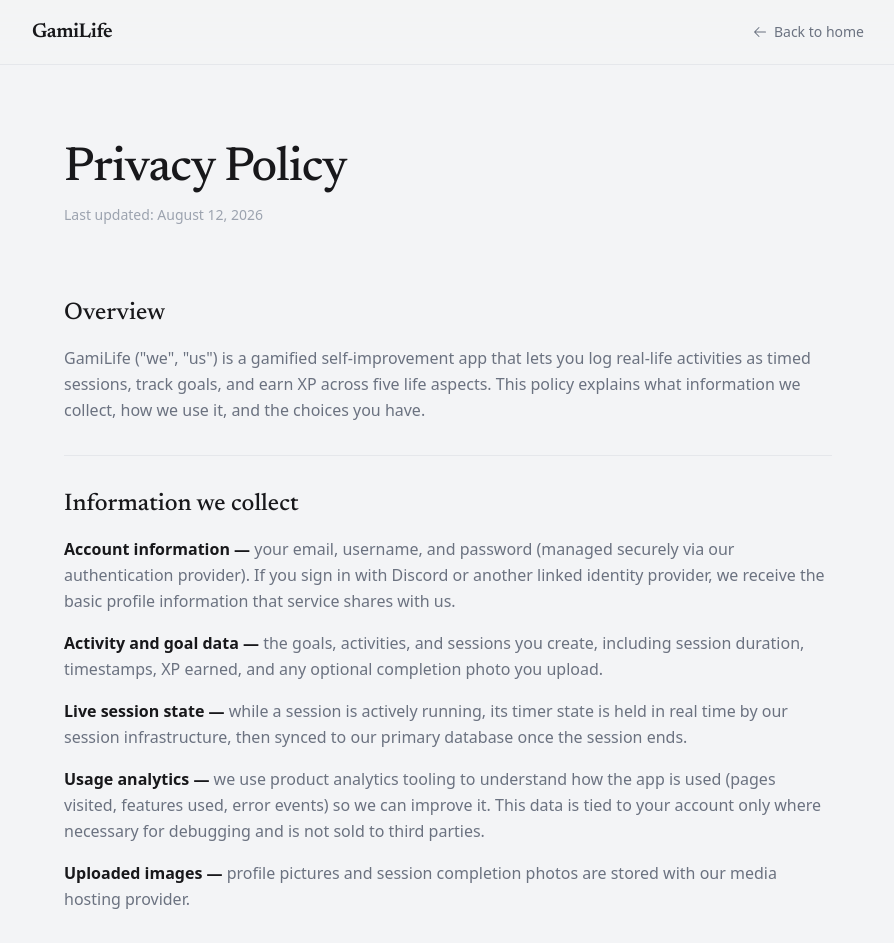
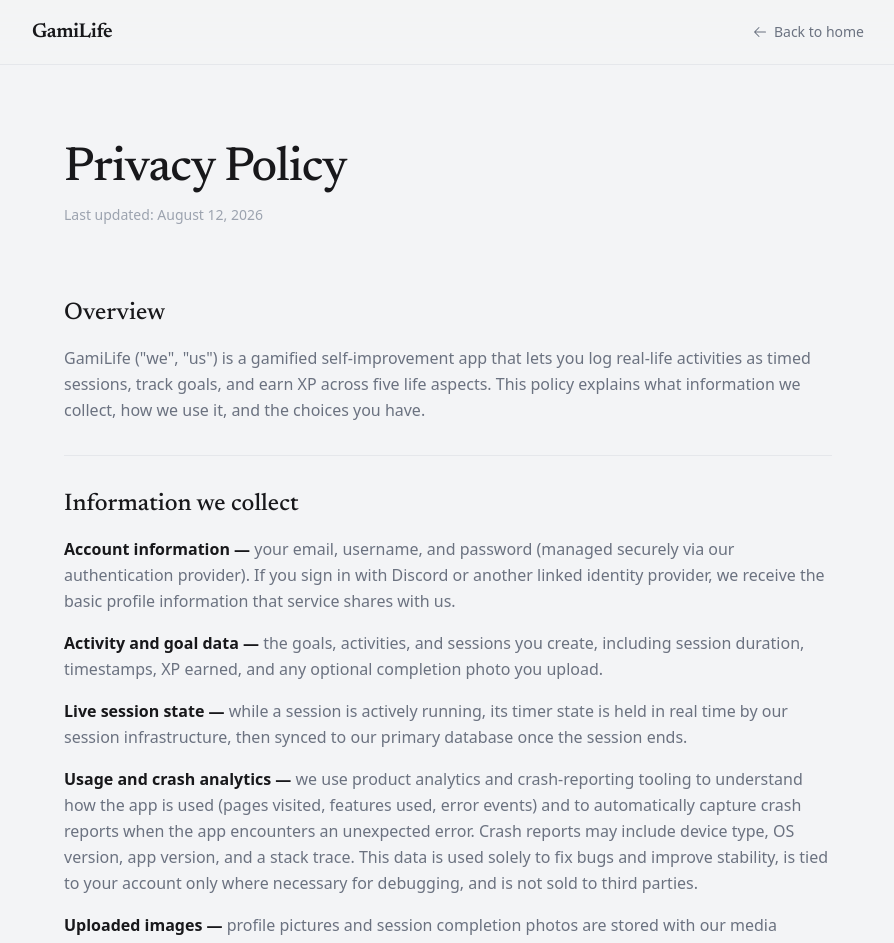
Before and after one commit to LifeXP-App/about, a React (Vite) app: page /privacy-policy in a window 1280 px wide. Shown: the top 943 px of the page, without its empty margins (192-1086 px from the left). Built offline with nearby package versions, Linux system fonts and the light colour scheme; no server answers.

Commit message:
fix account deleting

```diff
--- a/src/pages/PrivacyPolicyPage.jsx
+++ b/src/pages/PrivacyPolicyPage.jsx
@@ -85,11 +85,15 @@ export function PrivacyPolicyPage() {
                 our primary database once the session ends.
               </p>
               <p>
-                <strong className="text-text">Usage analytics — </strong>
-                we use product analytics tooling to understand how the app is
-                used (pages visited, features used, error events) so we can
-                improve it. This data is tied to your account only where
-                necessary for debugging and is not sold to third parties.
+                <strong className="text-text">Usage and crash analytics — </strong>
+                we use product analytics and crash-reporting tooling to
+                understand how the app is used (pages visited, features used,
+                error events) and to automatically capture crash reports when
+                the app encounters an unexpected error. Crash reports may
+                include device type, OS version, app version, and a stack
+                trace. This data is used solely to fix bugs and improve
+                stability, is tied to your account only where necessary for
+                debugging, and is not sold to third parties.
               </p>
               <p>
                 <strong className="text-text">Uploaded images — </strong>
--- a/src/pages/TermsOfServicePage.jsx
+++ b/src/pages/TermsOfServicePage.jsx
@@ -85,6 +85,14 @@ export function TermsOfServicePage() {
                 You agree to use GamiLife honestly — logging sessions and
                 goals that reflect real effort, rather than manipulating the
                 system to inflate XP or leaderboard rank.
+              </p>
+              <p>
+                By using GamiLife you agree that we may collect usage
+                analytics and automatic crash reports to help us identify
+                bugs and improve the app. Crash reports may include technical
+                details such as device type, OS version, and error traces.
+                No personally identifying content from your goals or sessions
+                is included in crash reports.
               </p>
             </Section>
 
```
